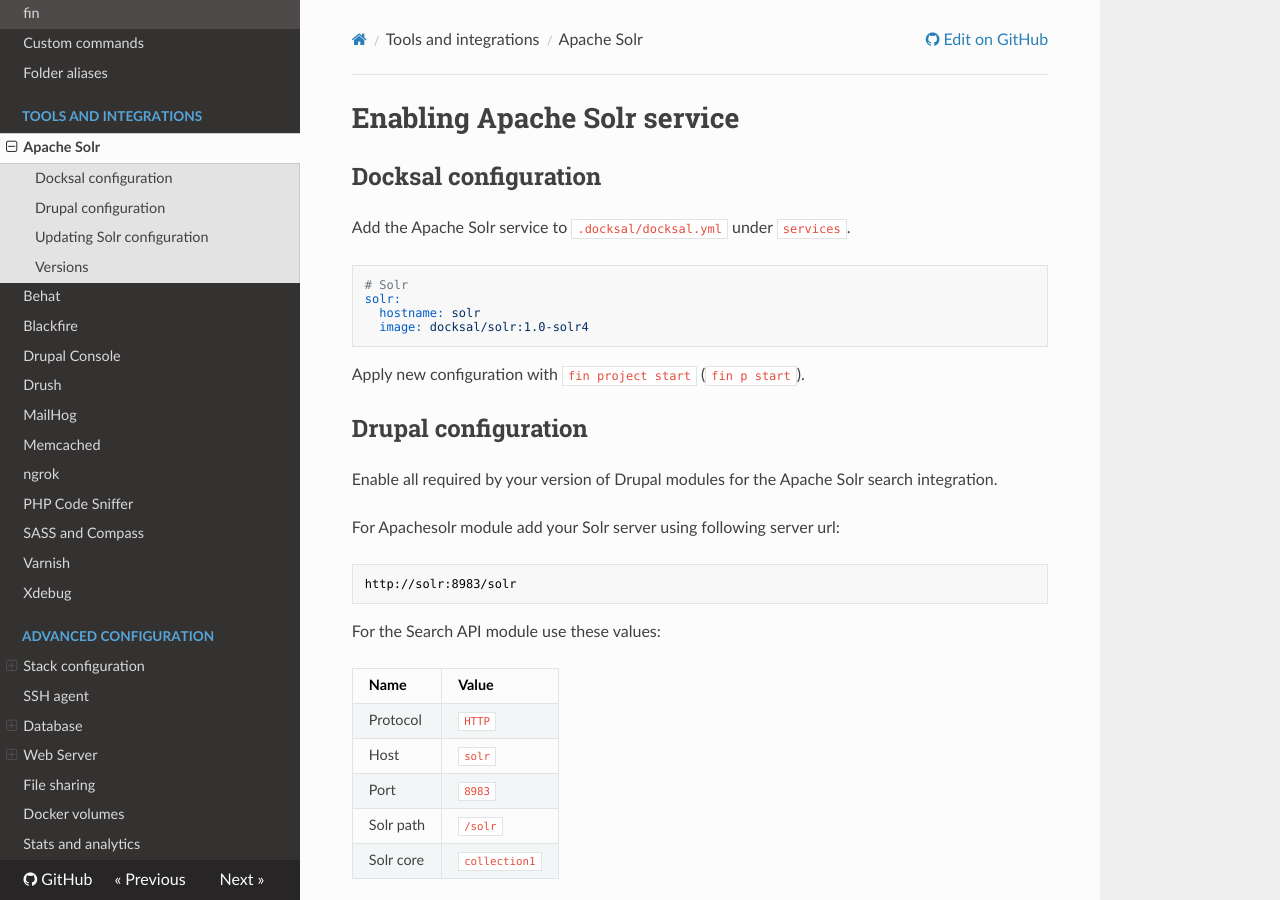
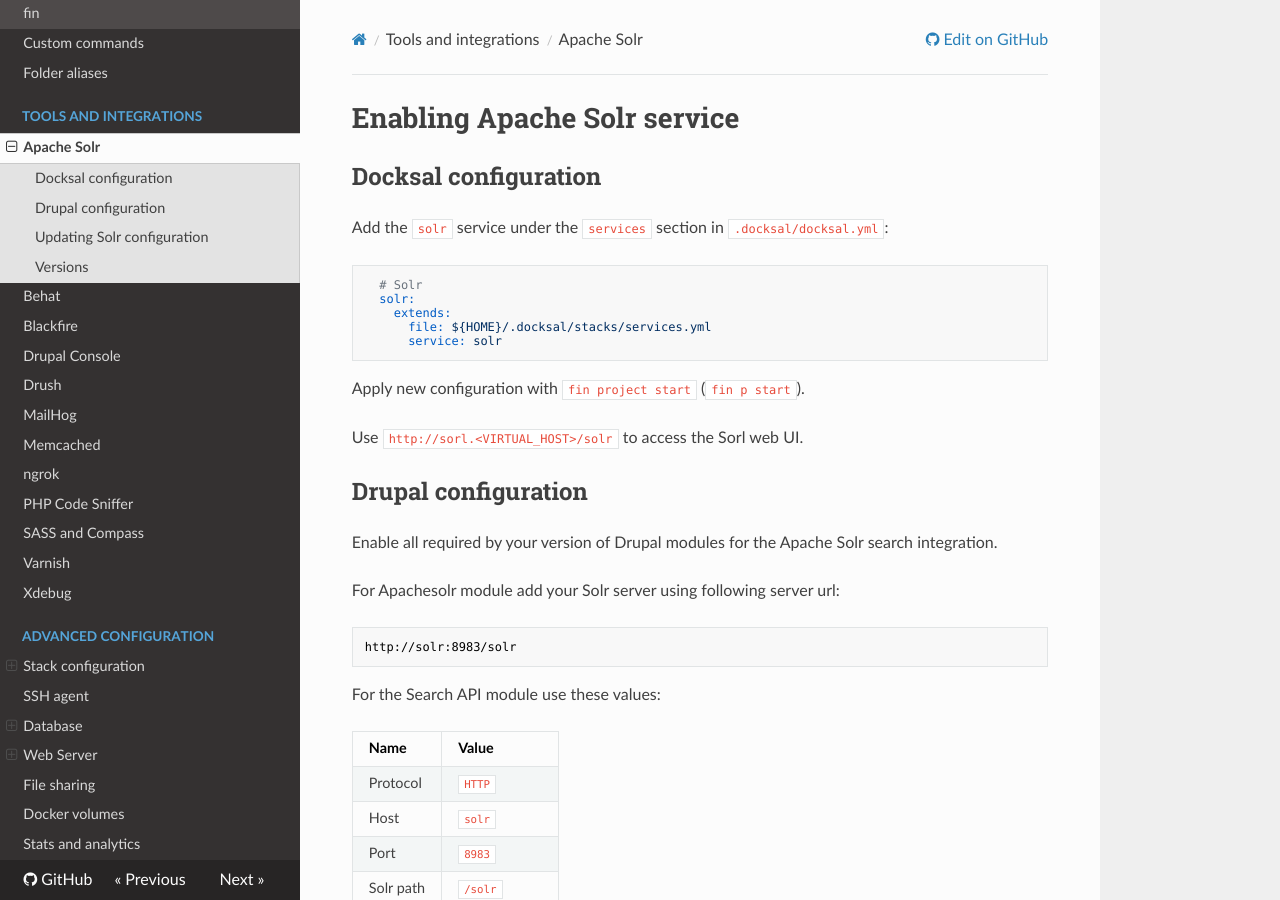
Before and after one commit to docksal/docksal, an MkDocs documentation site: the page built from docs/tools/apache-solr.md, in a window 1280 px wide and 900 px high. Built offline with MkDocs 1.6.1, drawn with Linux system fonts in a browser that asks for light colours; nearby versions of some CDN libraries; old or Windows-style settings are respelled for this version of MkDocs.

Commit message:
Updated Solr service and docs
- Using the new io.docksal.virtual-port label supported in docksal/vhost-proxy:1.2+
- Solr can now be accessed via vhost-proxy at http://sorl.<VIRTUAL_HOST>/solr

````diff
--- a/docs/tools/apache-solr.md
+++ b/docs/tools/apache-solr.md
@@ -1,18 +1,20 @@
 # Enabling Apache Solr service
-
 
 ## Docksal configuration
 
-Add the Apache Solr service to `.docksal/docksal.yml` under `services`.
+Add the `solr` service under the `services` section in `.docksal/docksal.yml`:
 
 ```yaml
-# Solr
-solr:
-  hostname: solr
-  image: docksal/solr:1.0-solr4
+  # Solr
+  solr:
+    extends:
+      file: ${HOME}/.docksal/stacks/services.yml
+      service: solr
 ```
 
 Apply new configuration with `fin project start` (`fin p start`).
+
+Use `http://sorl.<VIRTUAL_HOST>/solr` to access the Sorl web UI.
 
 
 ## Drupal configuration
````
Also changed, not shown: 1 other file.
